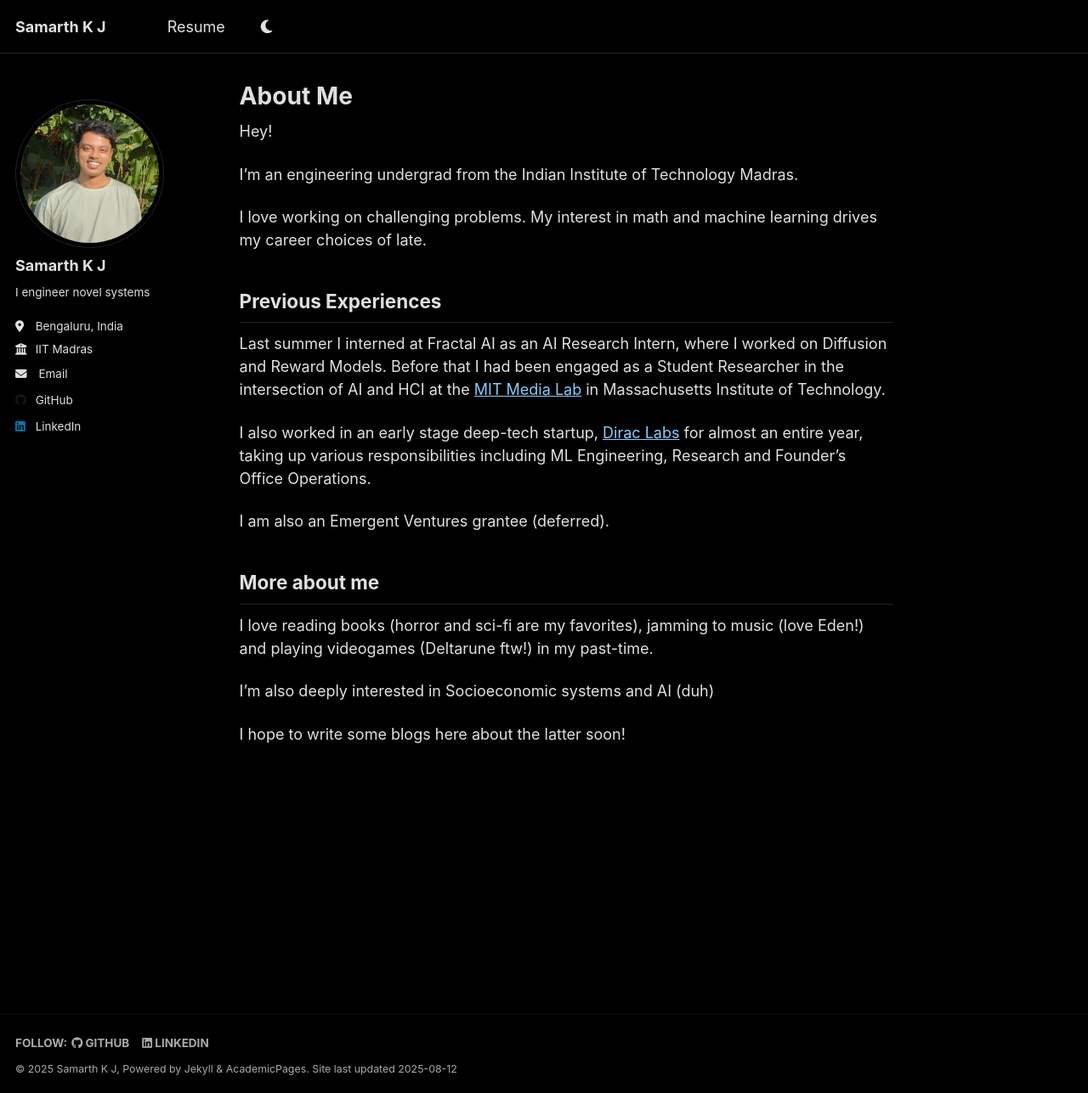
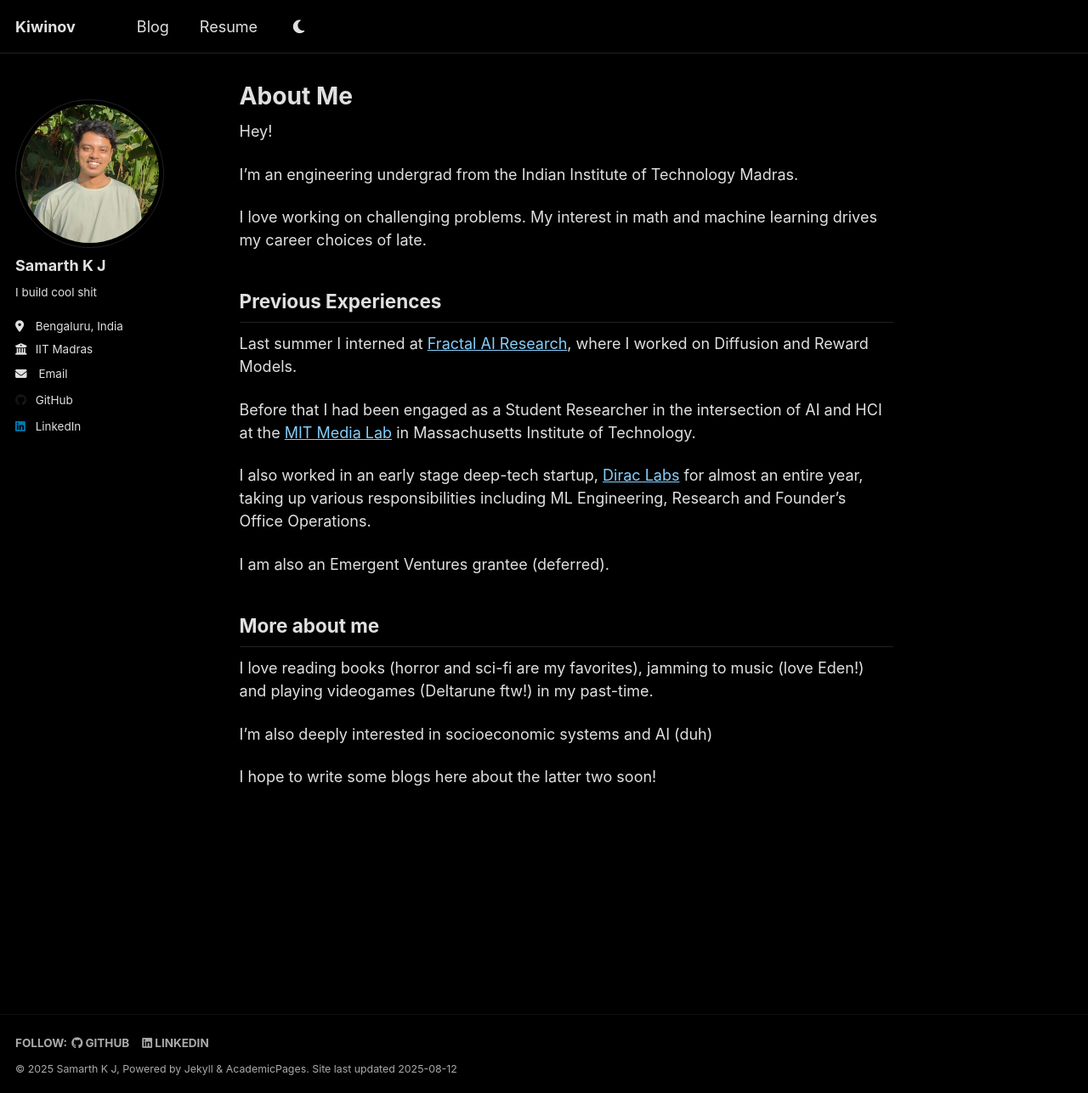
Before and after one commit to Kiwinov/kiwinov.github.io, a Jekyll site: the page built from _pages/about.md, in a window 1280 px wide and 1287 px high. Shown: the whole window at 85% size. Built offline with Jekyll 4.4.1, drawn with Linux system fonts in a browser that asks for light colours.

Commit message:
add blog page

```diff
--- a/_config.yml
+++ b/_config.yml
@@ -9,7 +9,7 @@
 # Basic Site Settings
 locale                   : "en-US"
 site_theme               : "dark"
-title                    : "Samarth K J"
+title                    : "Kiwinov"
 title_separator          : "-"
 name                     : &name "Samarth K J"
 description              : &description "Profile Page"
@@ -25,7 +25,7 @@ author:
   avatar           : "profile_photo.png"
   name             : "Samarth K J"
   pronouns         : # example: "she/her"
-  bio              : "I engineer novel systems"
+  bio              : "I build cool shit"
   location         : "Bengaluru, India"
   employer         : "IIT Madras"
   uri              : # URL
--- a/_data/navigation.yml
+++ b/_data/navigation.yml
@@ -20,8 +20,8 @@ main:
   # - title: "Portfolio"
   #   url: /portfolio/
 
-  # - title: "Blog Posts"
-  #   url: /year-archive/
+  - title: "Blog"
+    url: /year-archive/
 
   - title: "Resume"
     url: /cv.pdf
--- a/_pages/about.md
+++ b/_pages/about.md
@@ -15,7 +15,8 @@ My interest in math and machine learning drives my career choices of late.
 
 ## Previous Experiences
 
-Last summer I interned at Fractal AI as an AI Research Intern, where I worked on Diffusion and Reward Models.
+Last summer I interned at [Fractal AI Research](https://fractal.ai/ai-research), where I worked on Diffusion and Reward Models.
+
 Before that I had been engaged as a Student Researcher in the intersection of AI and HCI at the [MIT Media Lab](https://www.media.mit.edu/) in Massachusetts Institute of Technology.
 
 I also worked in an early stage deep-tech startup, [Dirac Labs](https://diraclabs.com) for almost an entire year, taking up various responsibilities including ML Engineering, Research and Founder's Office Operations.
@@ -25,6 +26,6 @@ I am also an Emergent Ventures grantee (deferred).
 ## More about me
 I love reading books (horror and sci-fi are my favorites), jamming to music (love Eden!) and playing videogames (Deltarune ftw!) in my past-time.
 
-I'm also deeply interested in Socioeconomic systems and AI (duh)
+I'm also deeply interested in socioeconomic systems and AI (duh)
 
-I hope to write some blogs here about the latter soon!
+I hope to write some blogs here about the latter two soon!
--- a/_pages/year-archive.html
+++ b/_pages/year-archive.html
@@ -1,7 +1,7 @@
 ---
 layout: archive
 permalink: /year-archive/
-title: "Blog posts"
+title: "Blogs"
 author_profile: true
 redirect_from:
 - /wordpress/blog-posts/
```
Lines whose indentation alone changed are shown as unchanged.
